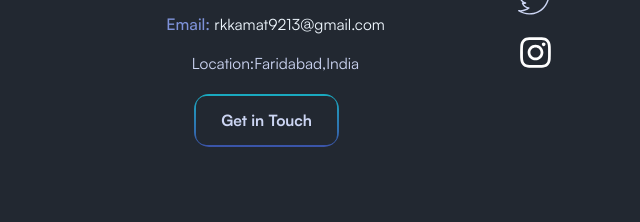
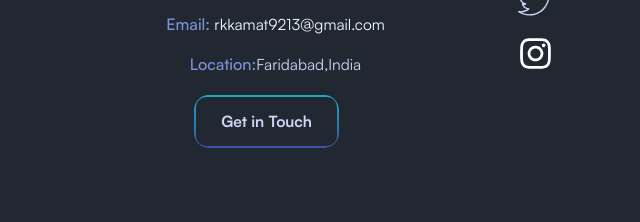
Before and after one commit to heyyrahul/heyyrahul.github.io, a plain HTML site: page index.html in a window 1280 px wide. Shown: the part 6098-6320 px from the top of the page, 332-972 px from the left. Drawn offline with nearby package versions, Linux system fonts and the light colour scheme; a small style sheet from the web is missing.

Commit message:
location updated

```diff
--- a/index.html
+++ b/index.html
@@ -508,7 +508,7 @@
 
 
       <p ><span>Email:</span> <a href="mailto:rkkamat9213@gmail.com" style="color: aliceblue;">rkkamat9213@gmail.com</a></p>
-      <p>Location:Faridabad,India</p>
+      <p><span>Location:</span>Faridabad,India</p>
       <a href="mailto:rkkamat9213@gmail.com" class="cta cta2">Get in Touch</a>
 
     </div>
```
